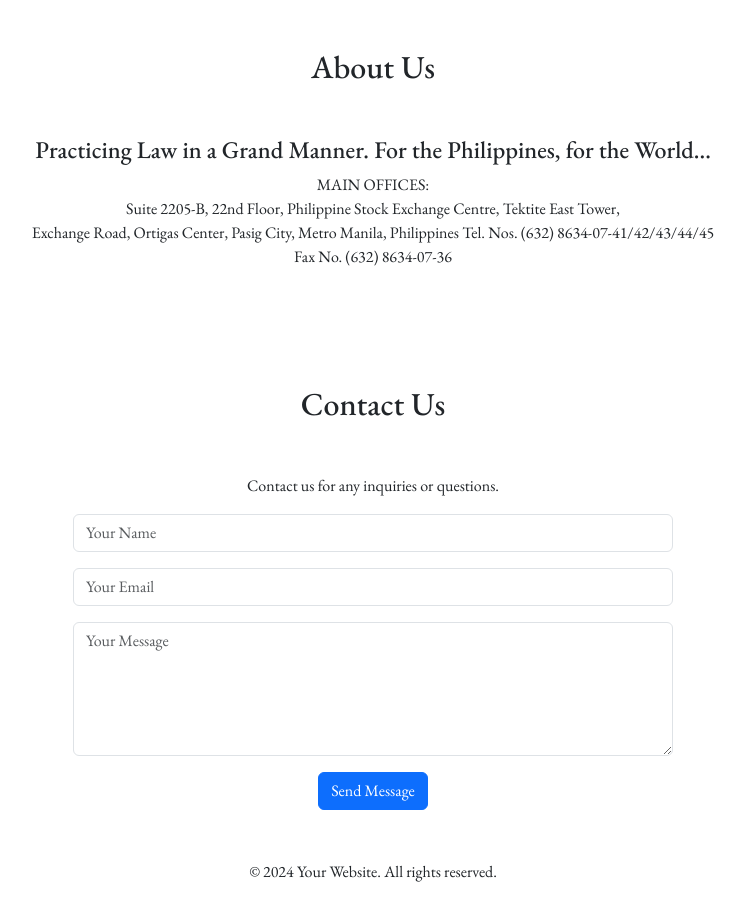
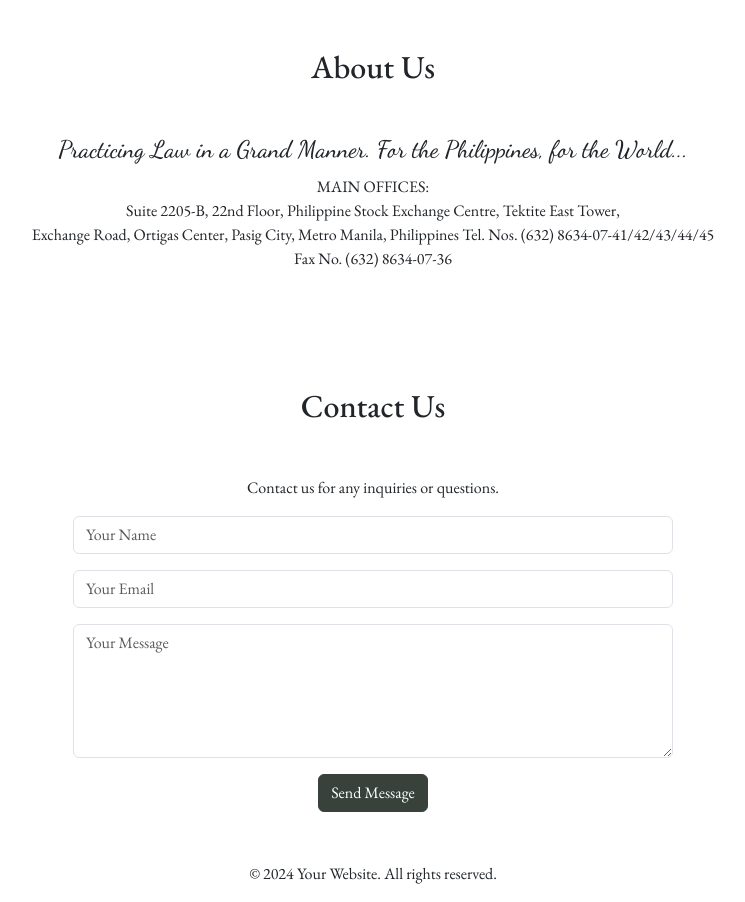
Before and after one commit to avocitty/charob.github.io, a plain HTML site: page index.html in a window 1280 px wide. Shown: the part 820-1722 px from the top of the page, without its empty margins (267-1012 px from the left). Drawn offline with nearby package versions, Linux system fonts and the light colour scheme.

Commit message:
Update style.css

```diff
--- a/styles/style.css
+++ b/styles/style.css
@@ -173,6 +173,11 @@ body {
     padding: 50px 0;
 }
 
+#about h4 {
+    margin: 5px 0 10px;
+    font-family: "Dancing Script", cursive;
+}
+
 .section-heading {
     text-align: center;
     margin-bottom: 50px;
@@ -186,3 +191,8 @@ body {
     max-width: 600px;
     margin: 0 auto;
 }
+
+.btn-primary {
+    background-color: var(--secondary);
+    border: 1px solid var(--secondary);
+}
```
